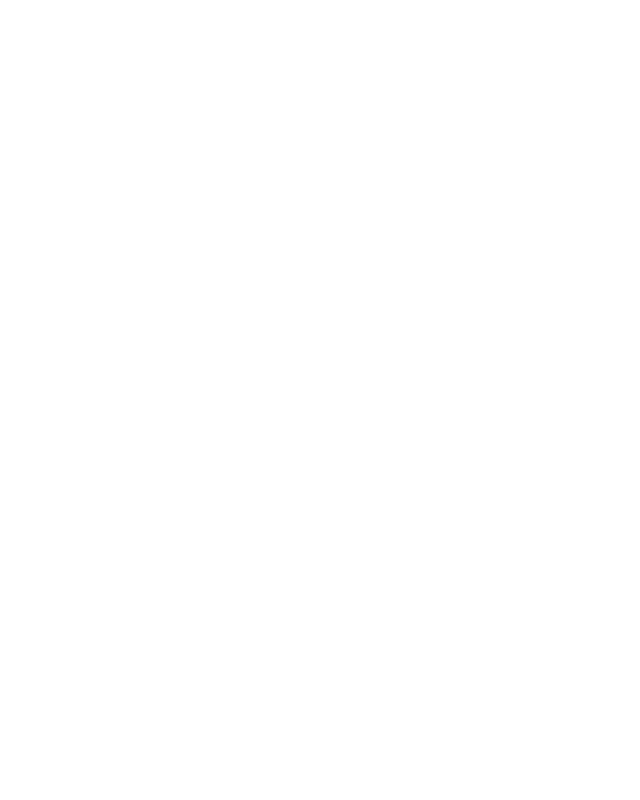
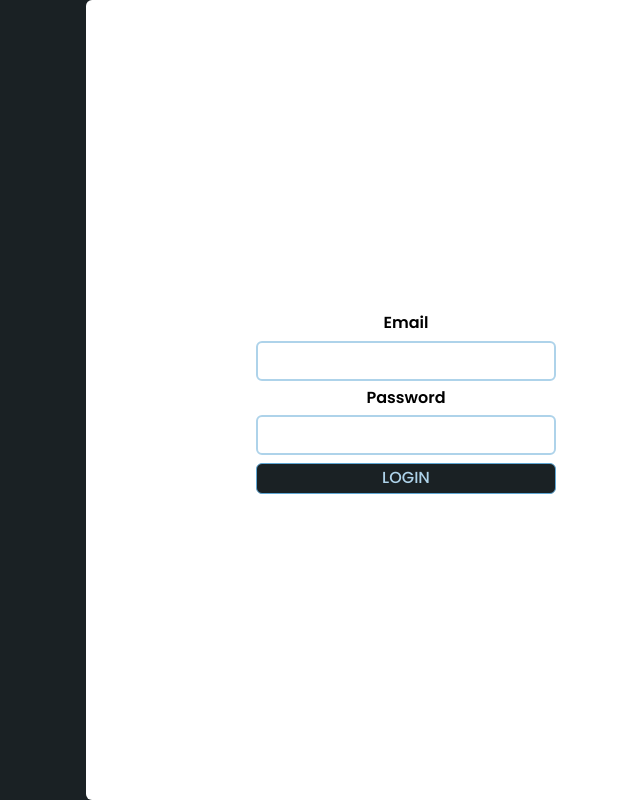
Before and after one commit to GoofyComponent/GoofyDesign, a React (Vite) app: page / in a window 1280 px wide. Shown: the whole page, without its empty margins (554-1194 px from the left). Built offline with nearby package versions, Linux system fonts and the light colour scheme.

Commit message:
Start login

```diff
--- /dev/null
+++ b/src/assets/css/pages/login.css
@@ -0,0 +1,26 @@
+@import "../design-tokens/base-colors.css";
+@import "../design-tokens/radius.css";
+
+section {
+  width: 100%;
+  height: 100vh;
+  display: flex;
+  justify-content: center;
+  background-color: var(--goofydesign-color_bg-main);
+}
+
+.split {
+  height: 100vh;
+  width: 50%;
+  margin: 0;
+}
+
+.login-form-bg {
+  background-color: var(--goofydesign-color_bg-secondary);
+  border-top-left-radius: var(--goofydesign-radius_normal);
+  border-bottom-left-radius: var(--goofydesign-radius_normal);
+  display: flex;
+  flex-direction: column;
+  justify-content: center;
+  align-items: center;
+}
--- /dev/null
+++ b/src/components/Button/Button.tsx
@@ -0,0 +1,15 @@
+import React, { useState } from "react";
+import "./button.css";
+
+type BProps = {
+  text: string;
+  action: (e: any) => void;
+};
+
+export const Button = ({ text = "default", action }: BProps) => {
+  return (
+    <button className="goofydesign_button" onClick={action}>
+      {text}
+    </button>
+  );
+};
--- /dev/null
+++ b/src/components/Button/button.css
@@ -0,0 +1,22 @@
+@import "../../assets/css/design-tokens/base-colors.css";
+@import "../../assets/css/design-tokens/radius.css";
+@import "../../assets/css/utilities/typography.css";
+
+.goofydesign_button {
+  width: 300px;
+  background-color: var(--goofydesign-color_primary);
+  color: var(--goofydesign-color_secondary);
+  border-radius: var(--goofydesign-radius_normal);
+  border: 1px solid var(--goofydesign-color_tertiary);
+  transition: background-color 0.2s ease-in-out;
+  padding-top: 5px;
+  padding-bottom: 5px;
+}
+
+.goofydesign_button:hover {
+  background-color: var(--goofydesign-color_tertiary);
+}
+
+.goofydesign_button:active {
+  border: 1px solid var(--goofydesign-color_primary);
+}
--- a/src/pages/App.tsx
+++ b/src/pages/App.tsx
@@ -1,4 +1,5 @@
 import { useState } from "react";
+import { Button } from "../components/Button/Button";
 import { TextInput } from "../components/TextInput/TextInput";
 
 function App() {
--- a/src/pages/Login.tsx
+++ b/src/pages/Login.tsx
@@ -1,3 +1,46 @@
+import clsx from "clsx";
+import { useState } from "react";
+
+import { Button } from "../components/Button/Button";
+import { TextInput } from "../components/TextInput/TextInput";
+
+import "../assets/css/pages/login.css";
+
 export const Login = () => {
-  return <></>;
+  const [demoButtonText, setDemoButtonText] = useState("LOGIN");
+
+  const [email, setEmail] = useState("");
+  const [password, setPassword] = useState("");
+
+  const handleSubmit = (e: React.FormEvent<HTMLFormElement>) => {
+    e.preventDefault();
+    setDemoButtonText("LOADING...");
+    setTimeout(() => {
+      setDemoButtonText("LOGIN");
+    }, 5000);
+    console.log("submit");
+  };
+
+  return (
+    <section id="login">
+      <div className={clsx("split")}></div>
+      <div className={clsx("split", "login-form-bg")}>
+        <form>
+          <TextInput
+            label="Email"
+            title="Your mail"
+            value={email}
+            updateValue={setEmail}
+          />
+          <TextInput
+            label="Password"
+            title="Your password"
+            value={password}
+            updateValue={setPassword}
+          />
+          <Button text={demoButtonText} action={handleSubmit} />
+        </form>
+      </div>
+    </section>
+  );
 };
```
Also changed, not shown: src/component/App.tsx (deleted, +0 -23 lines), src/component/Button/Button.tsx (deleted, +0 -19 lines), src/component/Button/ButtonLoading.tsx (deleted, +0 -27 lines), src/component/Button/button.css (deleted, +0 -20 lines), src/component/app.css (deleted).
